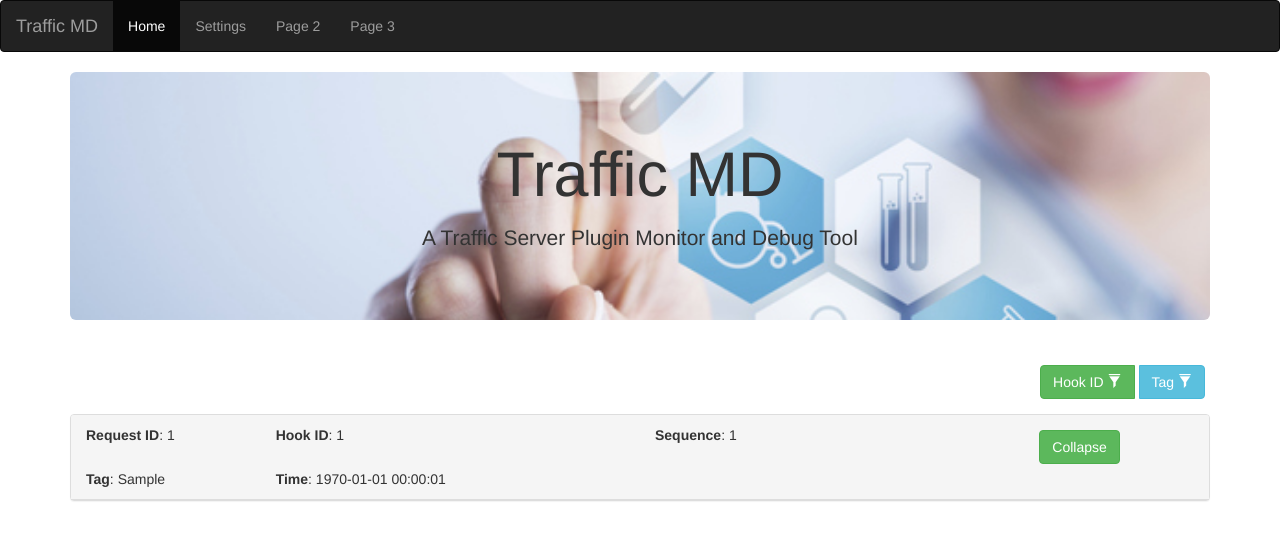
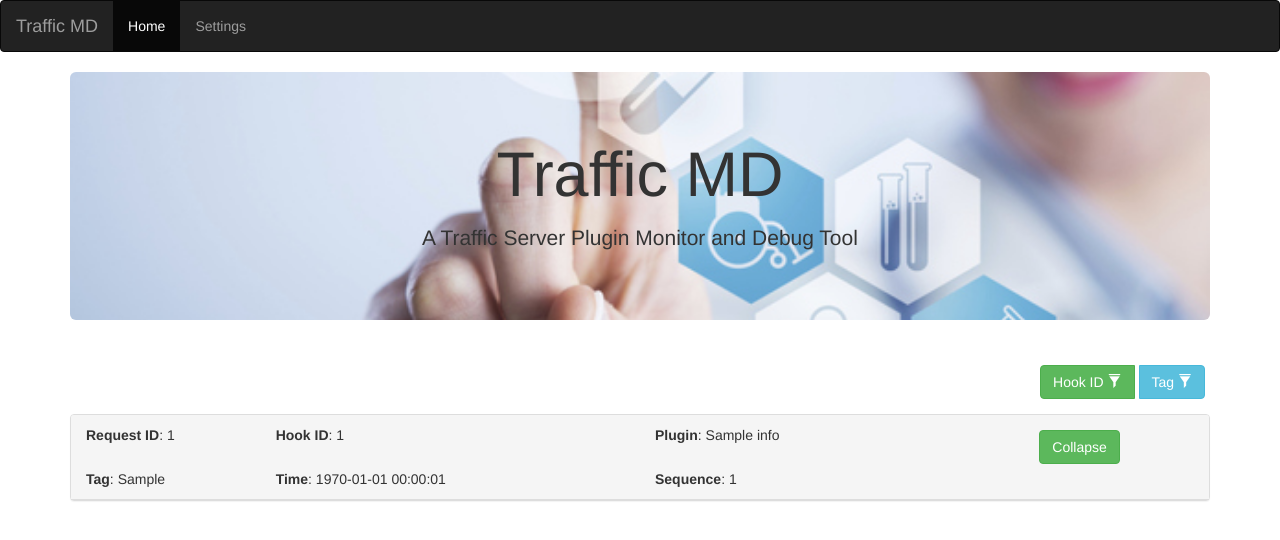
Before and after one commit to chenglongwei/plugin_doctor, a Flask app: page / in a window 1280 px wide. Shown: the top 540 px of the page. Run offline with Flask 2, Linux system fonts and the light colour scheme; tables that the repository leaves empty hold one stand-in row (values such as "Sample post"); some libraries are stand-ins or nearby versions.

Commit message:
add plugin name support

```diff
--- a/app.py
+++ b/app.py
@@ -25,13 +25,12 @@ def post_header():
     # Insert into table
     conn = mysql.connect()
     cursor = conn.cursor()
-    cursor.execute('''INSERT INTO header_info (state_machine_id, hook_id, timestamps, tag, sequence,
+    cursor.execute('''INSERT INTO header_info (state_machine_id, hook_id, plugin_name, timestamps, tag, sequence,
                       client_request, server_request, server_response, client_response)
-                      VALUES (%s, %s, %s, %s, %s, %s, %s, %s, %s)''', (hdr_info.state_machine_id, hdr_info.hook_id,
-                                                                       hdr_info.timestamps, hdr_info.tag,
-                                                                       hdr_info.sequence, hdr_info.client_request,
-                                                                       hdr_info.server_request, hdr_info.server_response,
-                                                                       hdr_info.client_response))
+                      VALUES (%s, %s, %s, %s, %s, %s, %s, %s, %s, %s)''',
+                   (hdr_info.state_machine_id, hdr_info.hook_id, hdr_info.plugin_name,
+                    hdr_info.timestamps, hdr_info.tag, hdr_info.sequence, hdr_info.client_request,
+                    hdr_info.server_request, hdr_info.server_response, hdr_info.client_response))
     conn.commit()
     return "Done"
 
@@ -55,19 +54,19 @@ def debug_setting():
 
 def execute_sql_based_on_query(hook_id, tag, cursor):
     if hook_id != 'ALL':
-        cursor.execute('''SELECT id, state_machine_id, hook_id, timestamps, tag, sequence,
+        cursor.execute('''SELECT id, state_machine_id, hook_id, plugin_name, timestamps, tag, sequence,
                           client_request, server_request, server_response, client_response
                           FROM header_info
                           WHERE state_machine_id = (SELECT MAX(state_machine_id) FROM header_info) AND hook_id = %s
                           ORDER BY state_machine_id DESC, sequence ASC ''', hook_id)
     elif tag:
-        cursor.execute('''SELECT id, state_machine_id, hook_id, timestamps, tag, sequence,
+        cursor.execute('''SELECT id, state_machine_id, hook_id, plugin_name, timestamps, tag, sequence,
                           client_request, server_request, server_response, client_response
                           FROM header_info
                           WHERE state_machine_id = (SELECT MAX(state_machine_id) FROM header_info) AND tag = %s
                           ORDER BY state_machine_id DESC, sequence ASC ''', tag)
     else:
-        cursor.execute('''SELECT id, state_machine_id, hook_id, timestamps, tag, sequence,
+        cursor.execute('''SELECT id, state_machine_id, hook_id, plugin_name, timestamps, tag, sequence,
                           client_request, server_request, server_response, client_response
                           FROM header_info
                           WHERE state_machine_id = (SELECT MAX(state_machine_id) FROM header_info)
@@ -105,15 +104,16 @@ def generate_header_dict_list(header_list):
         header_dict['id'] = header[0]
         header_dict['state_machine_id'] = header[1]
         header_dict['hook_id'] = header[2]
-        header_dict['time'] = datetime.datetime.fromtimestamp(header[3])
-        header_dict['tag'] = header[4]
-        header_dict['sequence'] = header[5]
+        header_dict['plugin_name'] = header[3]
+        header_dict['time'] = datetime.datetime.fromtimestamp(header[4])
+        header_dict['tag'] = header[5]
+        header_dict['sequence'] = header[6]
 
         # header list
-        client_request_hdr = header[6].splitlines()
-        server_request_hdr = header[7].splitlines()
-        server_response_hdr = header[8].splitlines()
-        client_response_hdr = header[9].splitlines()
+        client_request_hdr = header[7].splitlines()
+        server_request_hdr = header[8].splitlines()
+        server_response_hdr = header[9].splitlines()
+        client_response_hdr = header[10].splitlines()
         header_dict['header_list'] = [{'name': 'Client Request', 'hdr_info': client_request_hdr},
                                       {'name': 'Server Request', 'hdr_info': server_request_hdr},
                                       {'name': 'Server Response', 'hdr_info': server_response_hdr},
--- a/mysql.sql
+++ b/mysql.sql
@@ -4,6 +4,7 @@ use plugin_doctor;
 CREATE TABLE `header_info` (
   `id` int(11) NOT NULL AUTO_INCREMENT,
   `state_machine_id` int(22) DEFAULT NULL,
+  `plugin_name` varchar(1024) DEFAULT NULL,
   `sequence` int(11) DEFAULT NULL,
   `timestamps` int(11) DEFAULT NULL,
   `hook_id` varchar(128) DEFAULT NULL,
--- a/templates/header_list.html
+++ b/templates/header_list.html
@@ -59,7 +59,7 @@
                     <b>Hook ID</b>: {{head_info.hook_id}}
                 </div>
                 <div class="col-sm-4">
-                    <b>Sequence</b>: {{head_info.sequence}}
+                    <b>Plugin</b>: {{head_info.plugin_name}}
                 </div>
                 <div class="col-sm-2">
                     <button type="button" class="btn btn-success" data-toggle="collapse"
@@ -73,6 +73,10 @@
                 </div>
                 <div class="col-sm-4">
                     <b>Time</b>: {{head_info.time}}
+                </div>
+
+                <div class="col-sm-4">
+                    <b>Sequence</b>: {{head_info.sequence}}
                 </div>
 
             </div>
--- a/templates/nav_top.html
+++ b/templates/nav_top.html
@@ -6,8 +6,6 @@
         <ul class="nav navbar-nav">
             <li class="active"><a href="/">Home</a></li>
             <li><a href="/settings">Settings</a></li>
-            <li><a href="#">Page 2</a></li>
-            <li><a href="#">Page 3</a></li>
         </ul>
     </div>
 </nav>
```
Also changed, not shown: head_info.py (+60 -59 lines).
